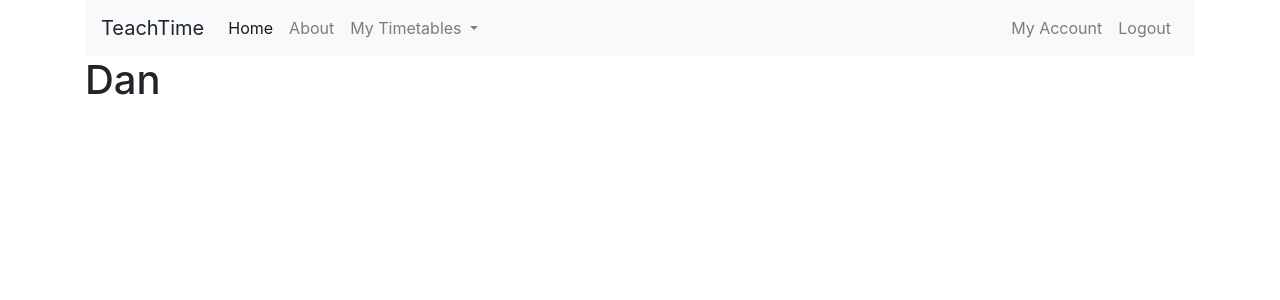
After one commit to LinkyLuke/teachtime, a Flask app: page /account in a window 1280 px wide. The commit adds this page. Shown: the top 300 px of the page. Run offline with Flask 2, Linux system fonts and the light colour scheme; a user stored in the database is signed in; some libraries are stand-ins or nearby versions.

Commit message:
Added user registration and login

```diff
--- a/teachtime/routes.py
+++ b/teachtime/routes.py
@@ -1,6 +1,8 @@
-from flask import Blueprint, render_template, url_for, flash, redirect
-from teachtime import app, db
+from flask import Blueprint, render_template, url_for, flash, redirect, request
+from teachtime import app, db, bcrypt
 from teachtime.forms import RegistrationForm, LoginForm
+from teachtime.models import User, Timetable
+from flask_login import login_user, current_user, login_required, logout_user
 
 routes = Blueprint('routes', __name__, template_folder='templates')
 
@@ -15,23 +17,42 @@ def about():
 
 @routes.route("/login", methods=['GET', 'POST'])
 def login():
+	if current_user.is_authenticated:
+		return redirect(url_for('routes.home'))
 	form = LoginForm()
 	if form.validate_on_submit():
-		if form.email.data == "admin@teachtime.com" and form.password.data == 'dansucks':
-			flash('You have been logged in!', 'success')
-			return redirect(url_for('routes.home'))
+		user = User.query.filter_by(email=form.email.data).first()
+		if user and bcrypt.check_password_hash(user.password, form.password.data):
+			login_user(user, remember=form.remember.data)
+			next_page = request.args.get('next')
+			return redirect(next_page) if next_page else redirect(url_for('routes.home'))
 		else:
-			flash('Login Unsuccessful. Please check username and password', 'danger')
+			flash('Login Unsuccessful. Please check email and password', 'danger')
 	return render_template('login.html', title='Login', form=form)
 
 @routes.route("/register", methods=['GET', 'POST'])
 def register():
+	if current_user.is_authenticated:
+		return redirect(url_for('routes.home'))
 	form = RegistrationForm()
 	if form.validate_on_submit():
-		flash(f'Account created for {form.username.data}!', 'success')
+		hashed_password = bcrypt.generate_password_hash(form.password.data).decode('utf-8')
+		user = User(username=form.username.data, email=form.email.data, password=hashed_password)
+		db.session.add(user)
+		db.session.commit()
+		flash('Your account has been created. You are now able to log in!', 'success')
 		return redirect(url_for('routes.home'))
 	return render_template('register.html', title='Register', form=form)
 
+@routes.route("/logout")
+def logout():
+	logout_user()
+	return redirect(url_for('routes.home'))
+
+@routes.route("/account")
+@login_required
+def account():
+	return render_template('account.html', title='Account')
 
 @routes.route("/timetable")
 def timetable():
--- /dev/null
+++ b/teachtime/templates/account.html
@@ -0,0 +1,6 @@
+{% extends "base.html" %}
+{% block content %}
+
+<h1> {{ current_user.username }}</h1>
+
+{% endblock content %}
--- a/teachtime/templates/base.html
+++ b/teachtime/templates/base.html
@@ -34,8 +34,13 @@
 					</ul>
 
 					<div class="navbar-nav">
-						<a class="nav-item nav-link" href="{{ url_for('routes.login') }}">Login</a>
-						<a class="nav-item nav-link" href="{{ url_for('routes.register') }}">Register</a>
+						{% if current_user.is_authenticated %}
+							<a class="nav-item nav-link" href="{{ url_for('routes.account') }}">My Account</a>
+							<a class="nav-item nav-link" href="{{ url_for('routes.logout') }}">Logout</a>
+						{% else %}
+							<a class="nav-item nav-link" href="{{ url_for('routes.login') }}">Login</a>
+							<a class="nav-item nav-link" href="{{ url_for('routes.register') }}">Register</a>
+						{% endif %}
 					</div>
 				</nav>
 			</header>
```
Also changed, not shown: teachtime/__init__.py (+8 -0 lines), teachtime/forms.py (+12 -1 lines), teachtime/models.py (+8 -3 lines), teachtime/site.db.
